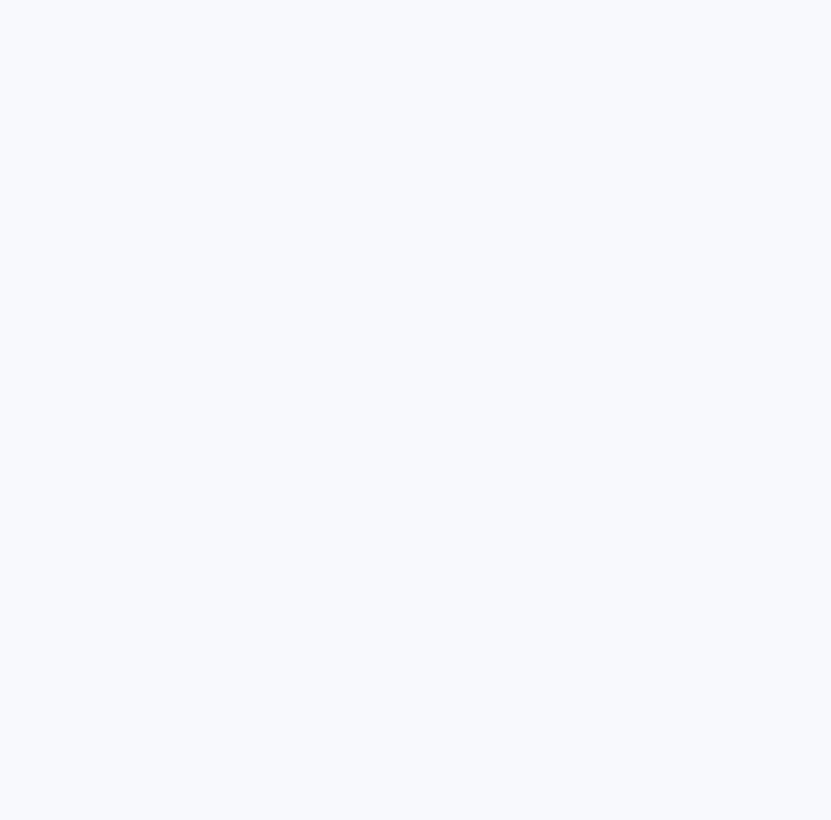
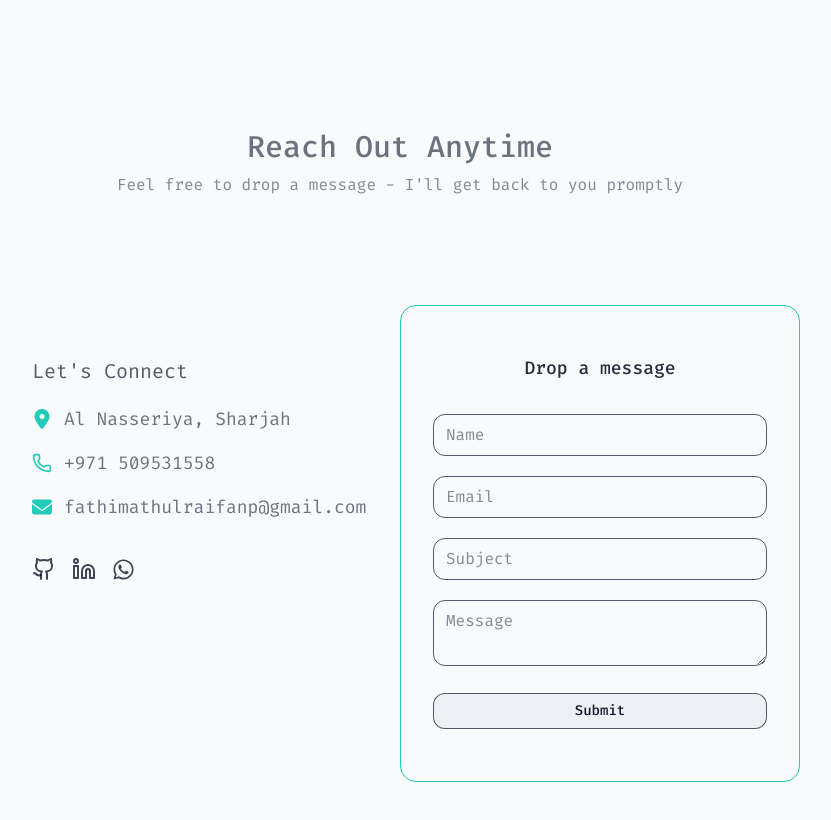
Before and after one commit to Raifa509/Portfolio-Raifa, a React (Vite) app: page / in a window 1280 px wide. Shown: the part 5700-6520 px from the top of the page, without its empty margins (240-1071 px from the left). Before the commit the page ends 5981 px from the top, so only its background shows below. Built offline with nearby package versions, Linux system fonts and the light colour scheme.

Commit message:
Contact section completed

```diff
--- a/package.json
+++ b/package.json
@@ -10,6 +10,7 @@
     "preview": "vite preview"
   },
   "dependencies": {
+    "@emailjs/browser": "^4.4.1",
     "@gsap/react": "^2.1.2",
     "@radix-ui/react-dropdown-menu": "^2.1.16",
     "@radix-ui/react-slot": "^1.2.4",
@@ -26,6 +27,7 @@
     "react-dom": "^19.2.0",
     "react-icons": "^5.5.0",
     "react-router-dom": "^7.12.0",
+    "react-toastify": "^11.0.5",
     "styled-components": "^6.3.6",
     "tailwind-merge": "^3.4.0",
     "tailwindcss": "^4.1.18"
--- /dev/null
+++ b/src/components/sections/Contact.jsx
@@ -0,0 +1,138 @@
+import React, { useRef } from 'react'
+import { Button } from "@/components/ui/button"
+import emailjs from '@emailjs/browser'
+import { toast, ToastContainer } from 'react-toastify'
+import { FaEnvelope, FaLocationDot, FaMapLocationDot, FaWhatsapp } from "react-icons/fa6";
+import { Github, Linkedin, Phone } from 'lucide-react';
+
+
+
+function Contact() {
+
+    const form = useRef()
+    const sendemail = (e) => {
+        e.preventDefault();
+        // emailjs.sendForm(serviceId,templateId,formvalues,publickey)
+        emailjs.sendForm("service_eoa6v47", "template_aq7tqic", form.current, "KM3eyHPFI8vXUysdo").then(() => {
+
+            toast.success("Message sent successfully!!")
+            form.current.reset()
+        },
+            (error) => {
+                // alert("Failed to send message,please try again", error.text)
+                toast.error("Failed to send message,please try again!!")
+            }
+        )
+    }
+
+    return (
+        <div className='min-h-screen mt-35'>
+            {/* heading */}
+            <div className='text-center flex flex-col'>
+                <h2 className='md:text-3xl text-2xl font-medium text-heading/60'> Reach Out Anytime</h2>
+                <p className='mt-2 text-heading/50'>Feel free to drop a message - I'll get back to you promptly</p>
+            </div>
+            {/* grid */}
+
+            <div className="grid grid-cols-1 md:grid-cols-2 mx-10 md:mx-60 mt-12">
+                <div className='flex flex-col md:items-start items-center md:p-8 mt-10 mb-10 md:mt-15 order-2 md:order-1'>
+                    <h2 className='text-xl text-heading/70 my-5 '>Let's Connect</h2>
+                    <div className="flex items-center gap-3 text-heading/60 hover:text-heading text-lg transition-colors duration-300">
+                        <FaLocationDot className="text-button" size={20} />
+                        <span>Al Nasseriya, Sharjah</span>
+                    </div>
+                    <div className="flex items-center gap-3 text-heading/60 hover:text-heading text-lg transition-colors duration-300 mt-4">
+                        <Phone className="text-button" size={20} />
+                        <a
+                            href="tel:+971509531558"
+                        >
+                            +971 509531558
+                        </a>
+                    </div>
+
+                    <a
+                        href="mailto:fathimathulraifanp@gmail.com"
+                        className="flex items-center gap-3 text-heading/60 hover:text-heading text-lg transition-colors duration-300 mt-4"
+                    >
+                        <FaEnvelope className="text-button" size={20} />
+                        <span>fathimathulraifanp@gmail.com</span>
+                    </a>
+
+
+                    <div className='flex items-center justify-center gap-4 mt-9'>
+                        <a href="https://github.com/Raifa509" target="_blank" rel="noopener noreferrer" className='hover:text-button hover:scale-110 transition-all duration-300 text-heading/80'>
+                            <Github />
+                        </a>
+
+                        <a href='https://www.linkedin.com/in/fathimathulraifa-np/' target='_blank' rel='noopener noreferrer' className='hover:text-button hover:scale-110 transition-all duration-300 text-heading/80'> <Linkedin /></a>
+
+                        <a
+                            href="https://wa.me/971509531558"
+                            target="_blank"
+                            rel="noopener noreferrer"
+                            className="hover:text-button hover:scale-110 transition-all duration-300 text-heading/80"
+                        >
+                            <FaWhatsapp size={23} />
+                        </a>
+
+                    </div>
+                </div>
+
+                {/* contact form */}
+
+                <div className='flex flex-col border border-button p-8 mt-5 md:mt-15 rounded-2xl order-1 md:order-2'>
+                    <h3 className='text-center mt-4 mb-8 text-heading/90 text-lg font-medium'>Drop a message</h3>
+
+
+                    <form ref={form} onSubmit={sendemail}>
+
+                        <input
+                            type="text"
+                            name="username"
+                            required
+                            placeholder="Name"
+                            className="w-full rounded-xl px-3 py-2 border border-heading/70 placeholder-heading/50"
+                        />
+                        <input
+                            type="email"
+                            name="useremail"
+                            required
+                            placeholder="Email"
+                            className="w-full rounded-xl px-3 py-2 border border-heading/70 mt-5 placeholder-heading/50"
+                        />
+                        <input
+                            type="text"
+                            name="subject"
+                            required
+                            placeholder="Subject"
+                            className="w-full rounded-xl px-3 py-2 border border-heading/70 mt-5 placeholder-heading/50"
+                        />
+                        <textarea
+                            name="message"
+                            required
+                            placeholder="Message"
+                            className="w-full rounded-xl px-3 py-2 border border-heading/70 mt-5 placeholder-heading/50"
+                        />
+
+                        <Button type='submit' className='w-full rounded-xl cursor-pointer bg-card/50 hover:bg-button/90 hover:text-primary border border-heading/70 hover:border-heading  mt-5 mb-5'>Submit</Button>
+                    </form>
+                </div>
+            </div>
+            <ToastContainer
+                position="top-right"
+                autoClose={5000}
+                hideProgressBar={false}
+                newestOnTop={false}
+                closeOnClick={false}
+                rtl={false}
+                pauseOnFocusLoss
+                draggable
+                pauseOnHover
+                theme="light"
+
+            />
+        </div>
+    )
+}
+
+export default Contact
--- a/src/components/sections/Education.jsx
+++ b/src/components/sections/Education.jsx
@@ -2,7 +2,7 @@ import React from 'react'
 
 function Education() {
     return (
-        <div className='min-h-screen mt-5 md:mx-30'>
+        <div className='mt-5 md:mx-30 mb-20'>
             {/* Heading */}
             <div className='flex items-center justify-center gap-4'>
                 <div className='h-px md:w-120 w-20 bg-heading opacity-90'></div>
--- a/src/components/sections/Experience.jsx
+++ b/src/components/sections/Experience.jsx
@@ -18,7 +18,7 @@ function Experience() {
                     <div className="space-y-2">
                         <h3 className="flex items-center gap-2 text-lg font-medium text-heading/90">
                             <FiBriefcase className="text-button" />
-                            MERN Stack Developer
+                            MERN Stack Developer Intern
                         </h3>
 
                         <p className="flex items-center gap-2 text-heading/70">
--- a/src/pages/Home.jsx
+++ b/src/pages/Home.jsx
@@ -7,6 +7,7 @@ import Skills from '../components/sections/Skills'
 import Projects from '../components/sections/Projects'
 import Experience from '../components/sections/Experience'
 import Education from '../components/sections/Education'
+import Contact from '../components/sections/Contact'
 
 
 function Home() {
@@ -24,6 +25,7 @@ function Home() {
         <Projects/>
         <Experience/>
         <Education/>
+        <Contact/>
         {/* footer */}
       </div>
 
```
Also changed, not shown: 1 other file (tests, documents, lock files or other folders).
